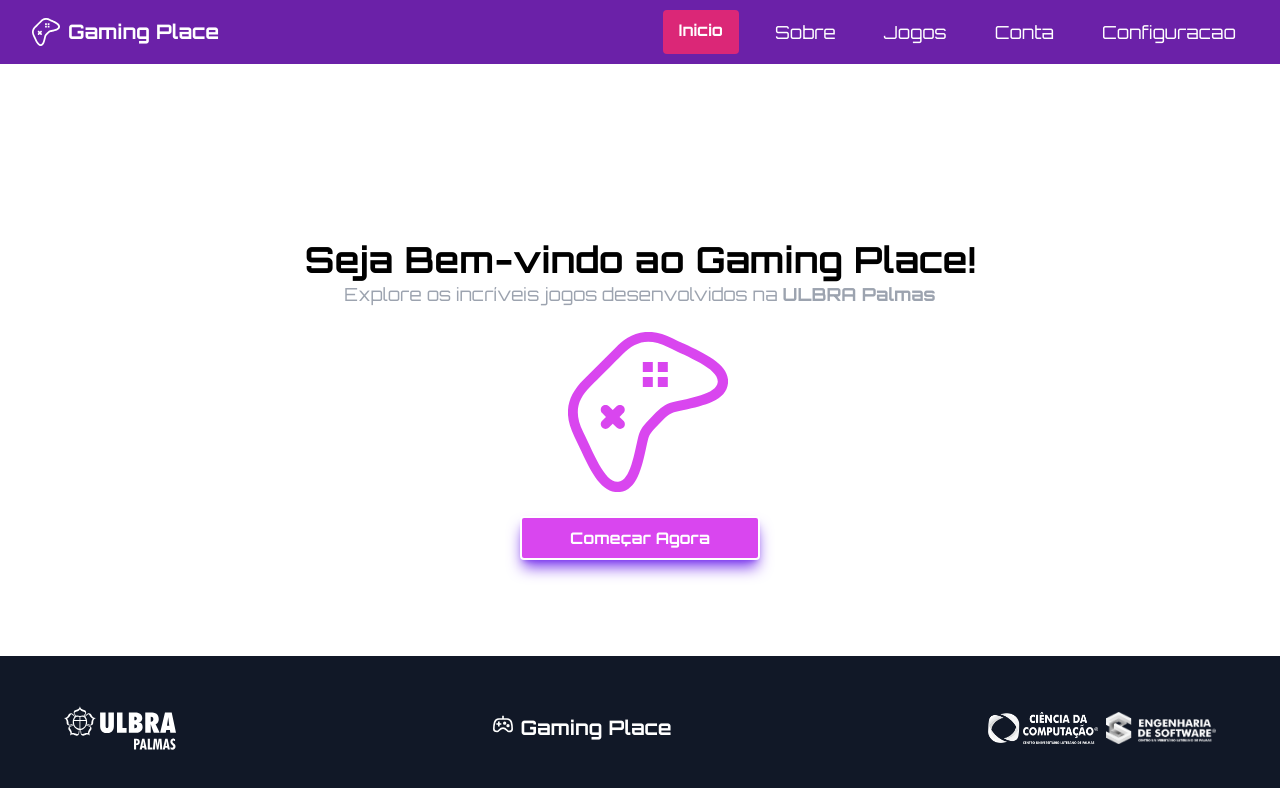
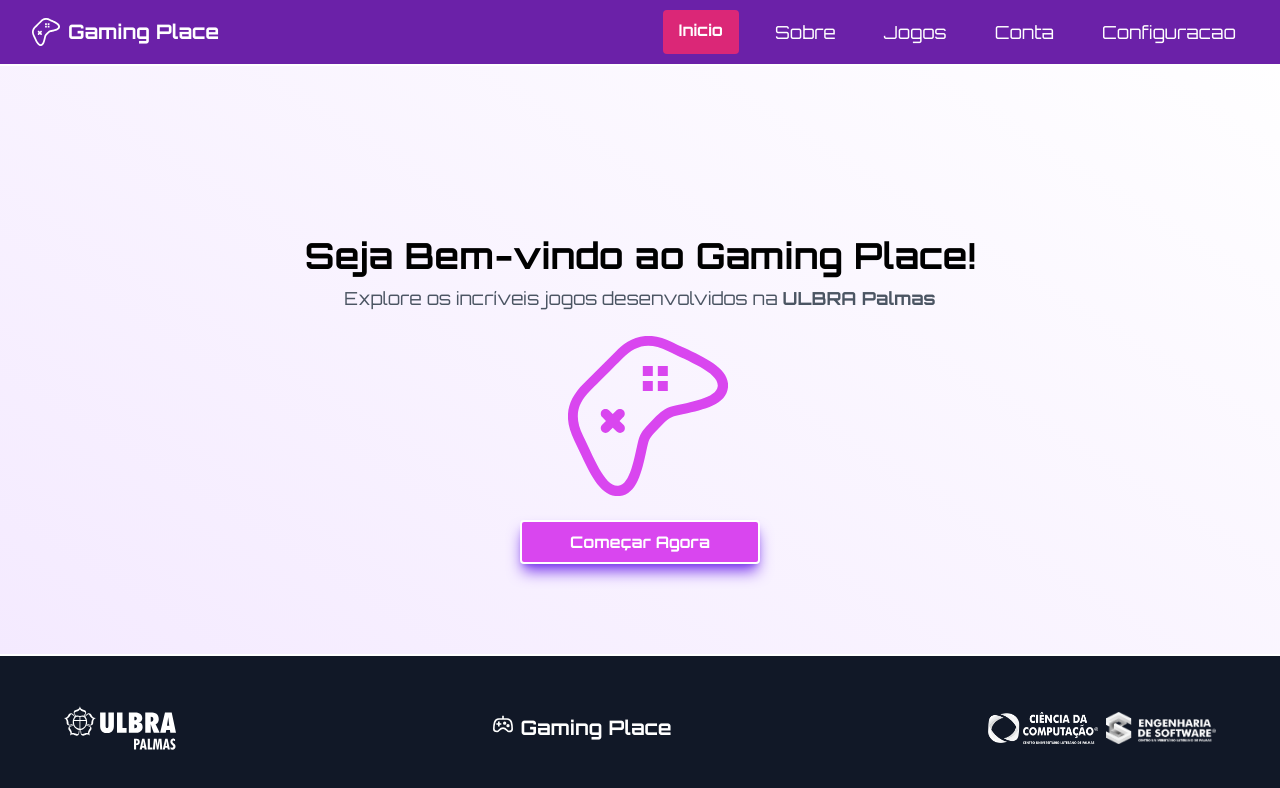
Before and after one commit to romarioulbra/gaming-place, a Next.js app: page / in a window 1280 px wide. Shown: the top 788 px of the page. Built offline with nearby package versions, Linux system fonts and the light colour scheme.

Commit message:
Ajuste de Layout na Home

```diff
--- a/src/app/page.tsx
+++ b/src/app/page.tsx
@@ -5,11 +5,11 @@ export default function Home() {
   return (
     <>
       {/* <div className="min-h-screen bg-gradient-to-r from-purple-700 to-purple-300"> */}
-      <div className="min-h-screen bg-white">
+      <div className="min-h-screen bg-gradient-to-tr from-purple-100">
           <header className="flex flex-col items-center justify-center h-screen space-y-6">
             <div className="text-center">
               <h1 className="text-4xl font-bold text-black">Seja Bem-vindo ao Gaming Place!</h1>
-              <p className="text-lg text-gray-400">Explore os incríveis jogos desenvolvidos na <strong className="font-bold">ULBRA Palmas</strong></p>
+              <p className="text-lg mt-2 text-gray-600">Explore os incríveis jogos desenvolvidos na <strong className="font-bold">ULBRA Palmas</strong></p>
             </div>
               <div className="ml-4 flex justify-end mt-8">
                 <SlGameController className="w-40 h-40 text-fuchsia-500 hover:scale-110 transition-transform duration-300" />
```
Also changed, not shown: 1 other file (tests, documents, lock files or other folders).
